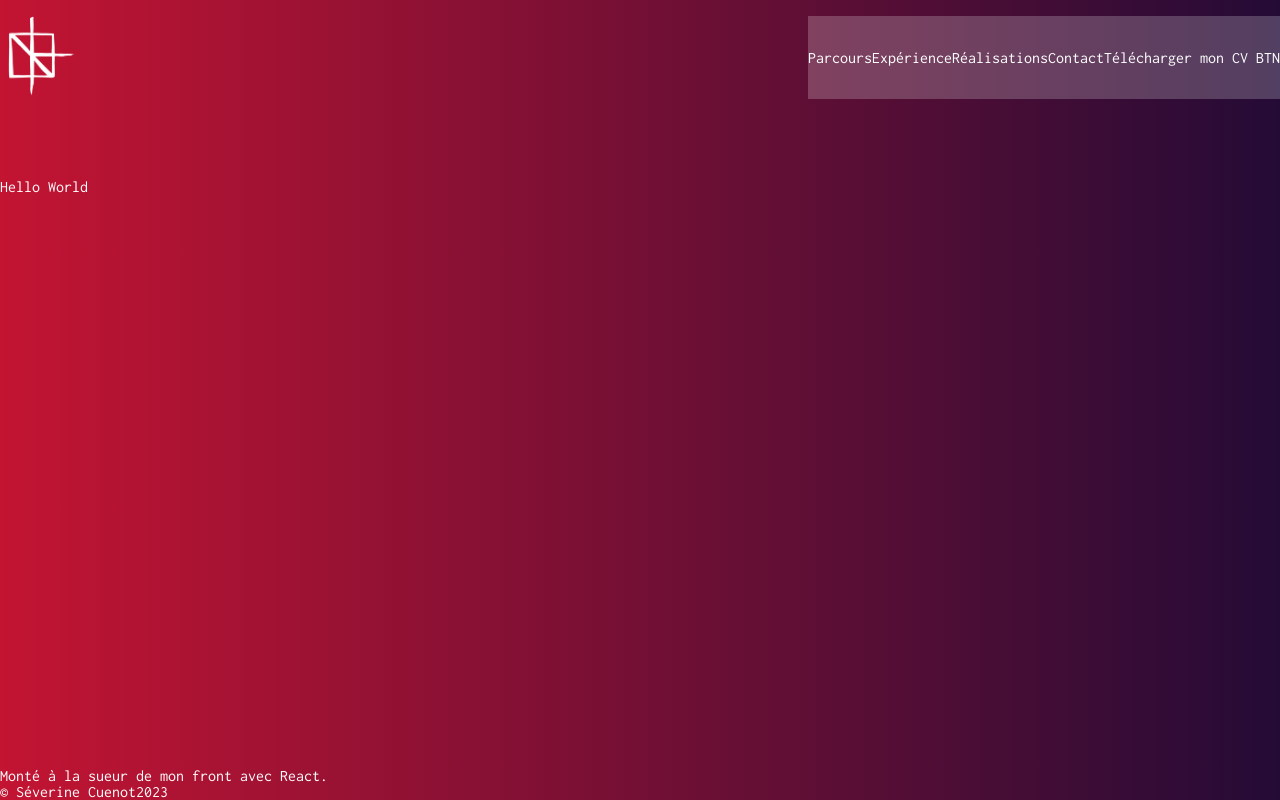
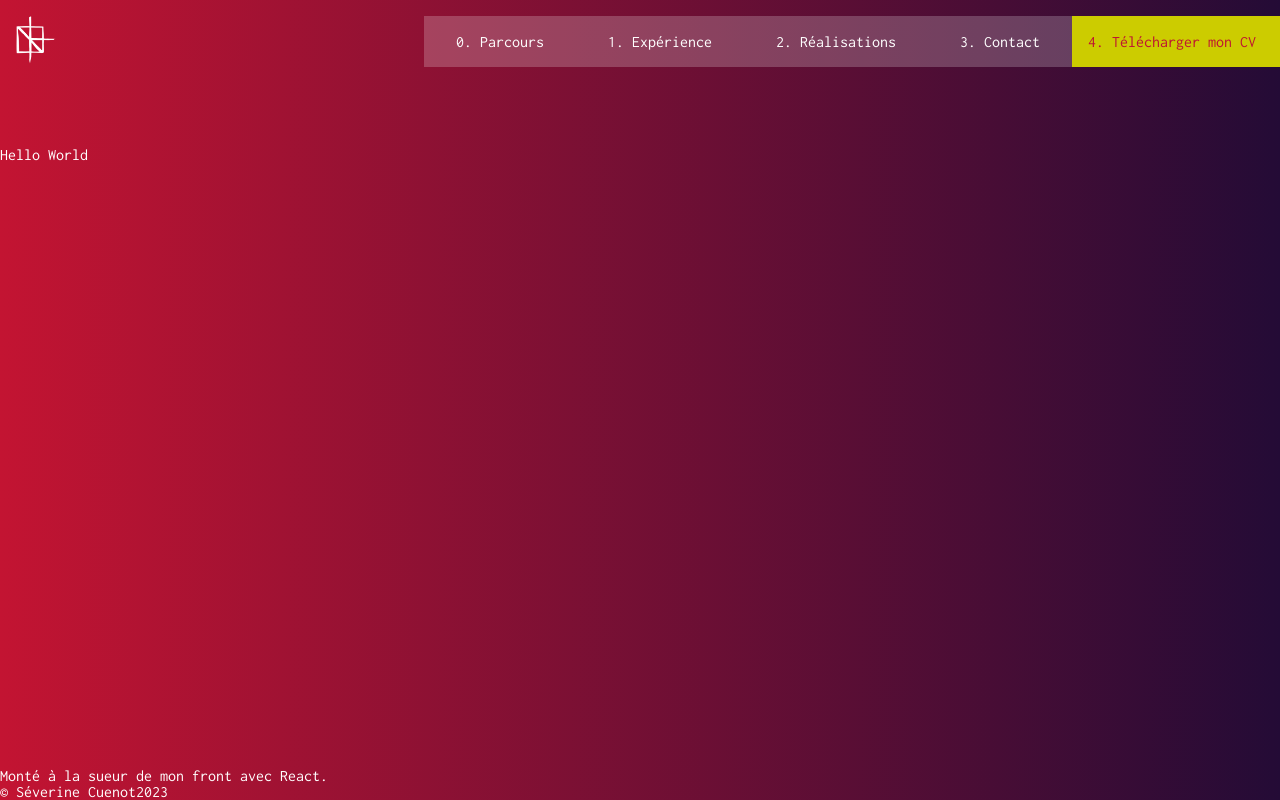
Before and after one commit to severine-cuenot/portfolio, a React app: page / in a window 1280 px wide. Built offline with nearby package versions, Linux system fonts and the light colour scheme.

Commit message:
:art: style : finished CSS for menus, will refacto later

```diff
--- a/src/components/AppHeader/index.js
+++ b/src/components/AppHeader/index.js
@@ -9,6 +9,8 @@ function AppHeader() {
   const handleClick = () => {
     setExpanded(!isExpanded);
   };
+
+  // const downloadLink = `${process.env.PUBLIC_URL}/pdf/severine_cuenot_def_cv.pdf`;
 
   return (
     <div>
@@ -29,22 +31,22 @@ function AppHeader() {
           </button>
         </div>
         <ul className={isExpanded ? 'main-nav__menu-expanded' : 'main-nav__menu-not-expanded'}>
-          <li className="main-nav__menu-expanded--element" onClick={handleClick}><Link to="/parcours">Parcours</Link></li>
-          <li className="main-nav__menu-expanded--element" onClick={handleClick}><Link to="/experience">Expérience</Link></li>
-          <li className="main-nav__menu-expanded--element" onClick={handleClick}><Link to="/realisations">Réalisations</Link></li>
-          <li className="main-nav__menu-expanded--element" onClick={handleClick}><Link to="/contact">Contact</Link></li>
-          <li className="main-nav__menu-expanded--element" onClick={handleClick}>Télécharger mon CV BTN</li>
+          <li className="main-nav__menu-expanded--element" onClick={handleClick}><Link to="/parcours">0. Parcours</Link></li>
+          <li className="main-nav__menu-expanded--element" onClick={handleClick}><Link to="/experience">1. Expérience</Link></li>
+          <li className="main-nav__menu-expanded--element" onClick={handleClick}><Link to="/realisations">2. Réalisations</Link></li>
+          <li className="main-nav__menu-expanded--element" onClick={handleClick}><Link to="/contact">3. Contact</Link></li>
+          <li className="main-nav__menu-expanded--element" onClick={handleClick}>4. Télécharger mon CV</li>
         </ul>
       </nav>
       {/* // Navbar for desktop */}
       <nav className="main-nav-desktop" role="navigation" aria-label="Menu de navigation">
         <Link to="/"><img src="../../img/signature.png" alt="retourner à la page d'accueil'" className="main-nav-desktop__logo" /></Link>
         <ul className="main-nav-desktop__block">
-          <li><Link to="/parcours">Parcours</Link></li>
-          <li><Link to="/experience">Expérience</Link></li>
-          <li><Link to="/realisations">Réalisations</Link></li>
-          <li><Link to="/contact">Contact</Link></li>
-          <li>Télécharger mon CV BTN</li>
+          <li className="main-nav-desktop__element"><Link to="/parcours">0. Parcours</Link></li>
+          <li className="main-nav-desktop__element"><Link to="/experience">1. Expérience</Link></li>
+          <li className="main-nav-desktop__element"><Link to="/realisations">2. Réalisations</Link></li>
+          <li className="main-nav-desktop__element"><Link to="/contact">3. Contact</Link></li>
+          <li className="main-nav-desktop__btn--CV"><a href="../../pdf/severine_cuenot_dev_cv.pdf" target="_blank">4. Télécharger mon CV</a></li>
         </ul>
       </nav>
 
--- a/src/components/AppHeader/style.scss
+++ b/src/components/AppHeader/style.scss
@@ -65,12 +65,12 @@
     padding: 1em 0.5em;
     border-bottom: solid 1px vars.$dark-yellow;
   }
-  &__menu-expanded--element :hover{
-    background-color: vars.$yellow;
-    padding: 0.3em 0.1em;
-    color: vars.$dark-color;
-    font-weight: bold;
-  }
+  // &__menu-expanded--element :hover{
+  //   background-color: vars.$yellow;
+  //   padding: 0.3em 0.1em;
+  //   color: vars.$dark-color;
+  //   font-weight: bold;
+  // }
 
   &__menu-not-expanded {
     display: none;  /* hide links when class is applied */
@@ -82,7 +82,7 @@
 .main-nav-desktop {
   display: flex;
   justify-content: space-between;
-  margin: 1em 0 0 0.5em;
+  margin: 1em 0 0 1em;
 
   @media (max-width: 768px) {
     display: none;
@@ -90,14 +90,51 @@
 
   // Logo signature
   &__logo {
-    height: 5em;
+    height: 3em;
   }
 
   &__block {
     display: flex;
+  //   flex-wrap: wrap;
+  //   align-items: center;
+  //   padding-left: 2em;
+  //   background-color: rgba(255, 255, 255, 0.21);
+  }
+
+  &__element {
+    display: flex;
     flex-wrap: wrap;
+    padding: 0 2em;
     align-items: center;
     background-color: rgba(255, 255, 255, 0.21);
+  }
 
+  &__element :visited {
+    color: vars.$dark-color;
   }
+  &__element :focus {
+    color: vars.$yellow;
+  }
+
+  &__element :hover{
+    color: vars.$yellow;
+  }
+
+  &__btn--CV {
+    display: flex;
+    align-items: center;
+    padding: 0 1.5em 0 1em;
+    background-color: vars.$dark-yellow;
+    color: vars.$red;
+  }
+
+  &__btn--CV :focus{
+    color: white;
+  }
+
+  &__btn--CV :hover{
+    color: white;
+  }
+
+
 }
--- a/src/styles/_vars.scss
+++ b/src/styles/_vars.scss
@@ -7,6 +7,7 @@ $font-medium: 1.25em; // 20px
 
 // colors
 $dark-color: #1c0920;
+$red: #be1432;
 $yellow: #ffff00;
 $dark-yellow: color.scale($yellow, $blackness: 20%);
 
```
Also changed, not shown: 1 other file.
